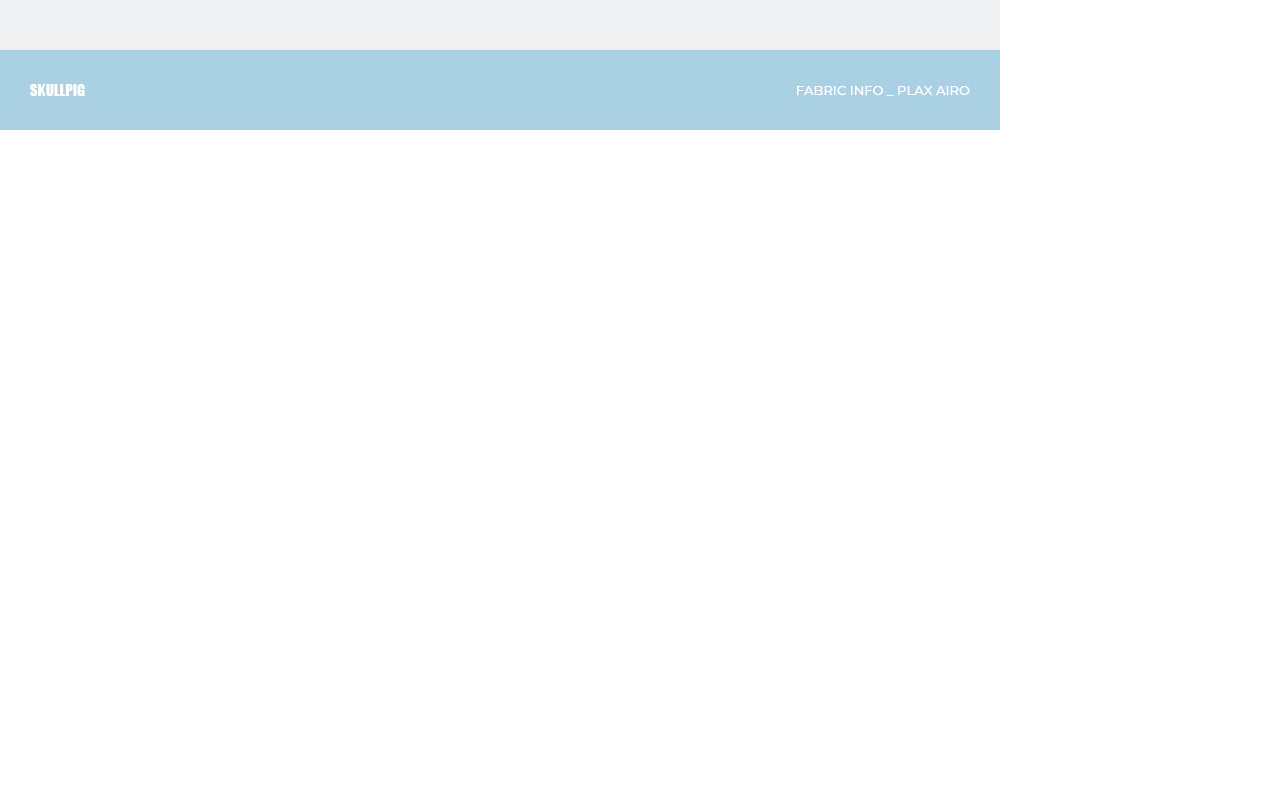
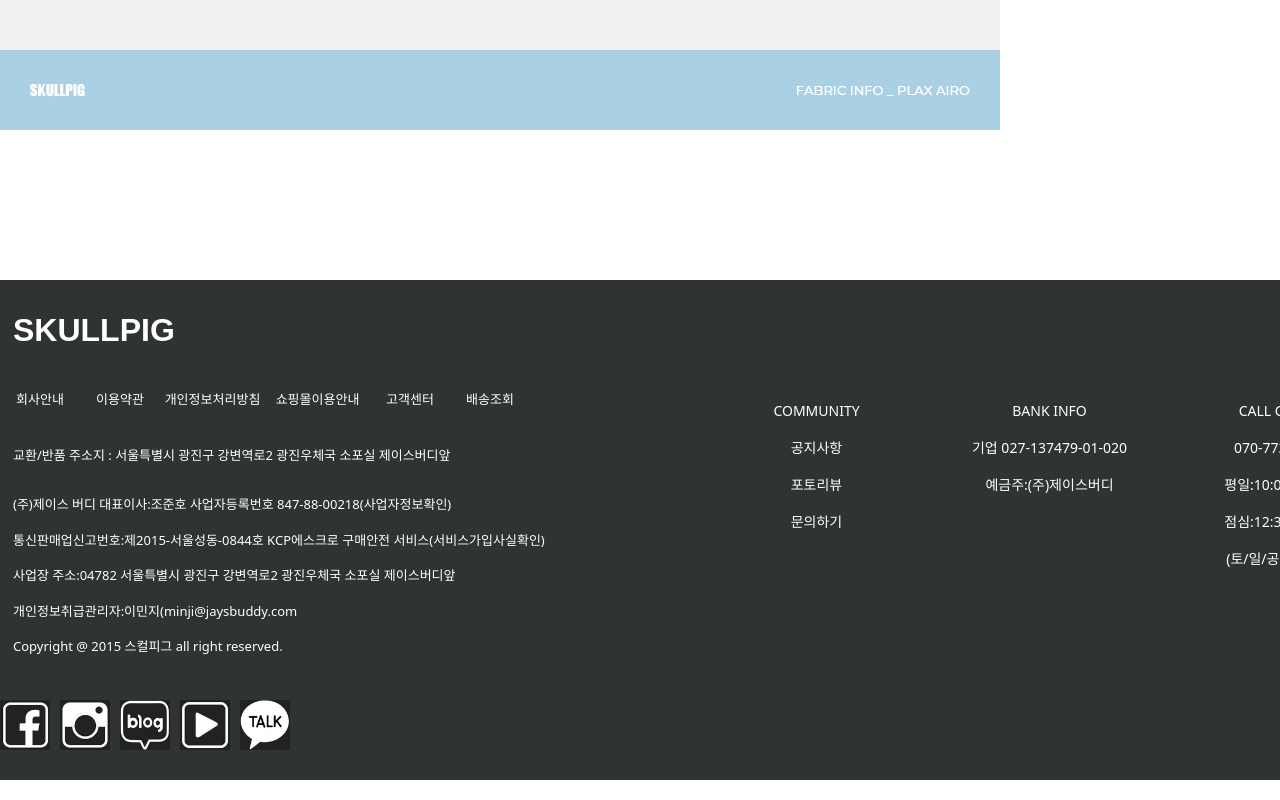
Before and after one commit to hyewonkim1/react-project, a React (Create React App) app: page /detail/0 in a window 1280 px wide. Shown: the part 3346-4146 px from the top of the page. Before the commit the page ends 3646 px from the top, so only its background shows below. Built offline with nearby package versions, Linux system fonts and the light colour scheme.

Commit message:
react ver8

```diff
--- a/src/App.js
+++ b/src/App.js
@@ -12,6 +12,7 @@
 import styled from 'styled-components';
 import { useDispatch } from 'react-redux';
 import { addItem } from './pages/store';
+
 
 
 
@@ -58,7 +59,7 @@
         <Route path='/' element={
           <Container>
             <div>
-              <Carousel fade style={{marginTop:10}}>
+              <Carousel fade style={{marginTop:20}}>
                 <Carousel.Item>
                   <img className="d-block w-100" src={process.env.PUBLIC_URL+'/images/visual_main_01.jpg'} style={{width:1296}} alt="First slide"/>
                   <Carousel.Caption>
@@ -150,8 +151,7 @@
               })
               }
             </Row>
-
-  <footer class="footer_box">
+<footer class="footer_box">
   <div class="footer">
     <div class="footer_logo">
       <a href="#!">SKULLPIG</a>
@@ -224,9 +224,11 @@
 
 
 
+
           </Container>
 
         }></Route>
+
         <Route path='about' element={<About />}>
           <Route path='info' element={<div>Information</div>} />
           <Route path='loca' element={<div>Location</div>} />
--- a/src/pages/About.js
+++ b/src/pages/About.js
@@ -1,9 +1,10 @@
 import { Outlet } from "react-router-dom";
+
 
 export default function About() {
   return (
     <>
-      <h4 className="about_title">회사 소개</h4>
+      <h3 className="about_title">회사 소개</h3>
       <img className="about_img" src={process.env.PUBLIC_URL+'/images/company_.jpg'} alt="" />
       <Outlet></Outlet>
     </>
--- a/src/pages/Cart.js
+++ b/src/pages/Cart.js
@@ -2,6 +2,7 @@
 import Table from 'react-bootstrap/Table';
 import { useDispatch, useSelector } from 'react-redux';
 import {deleteItem, subCount, addCount} from './store';
+
 
 export default function Cart() {
 
@@ -22,11 +23,15 @@
           <th>합계</th>
           <th>증감</th>
         </tr>
+
       </thead>
+
       <tbody>
         {
           state.cart.map((item,i)=>{
+
             return (
+
             <tr key={i}>
               <td>{i+1}</td>
               <td>{state.cart[i].title}</td>
@@ -45,13 +50,17 @@
                 }}>삭제</button>
               </td>
             </tr>
+
             )
+
           })
         }
       </tbody>
     </Table>
     <hr />
+    <div>전체 합계 : <span></span></div>
     <button className='btn'>주문하기</button>
+
 
     </div>
   )
--- a/src/pages/Details.js
+++ b/src/pages/Details.js
@@ -2,6 +2,7 @@
 import { useDispatch } from "react-redux";
 import { useParams } from "react-router-dom";
 import { addItem } from "./store";
+import {Link} from 'react-router-dom';
 
 export default function Details(props) {
   const {bests}=props
@@ -94,7 +95,83 @@
             <img src={bests[id].detailimg.detailimg07} alt="detail img" />
             <img src={process.env.PUBLIC_URL+'/images/cs.jpg'} alt="cs img" />
           </div>
+<footer class="footer_box">
+  <div class="footer">
+    <div class="footer_logo">
+      <a href="#!">SKULLPIG</a>
+    </div>
+
+    <div class="footer_text">
+      <div class="footer01_top">
+        <p><a href="#!"><Link to='/about'>회사안내</Link></a></p>
+        <p><a href="#!">이용약관</a></p>
+        <p><a href="#!">개인정보처리방침</a></p>
+        <p><a href="#!">쇼핑몰이용안내</a></p>
+        <p><a href="#!">고객센터</a></p>
+        <p><a href="#!">배송조회</a></p>
+        </div>
+        <div className='footer01_bottom'>
+      <p>교환/반품 주소지 : 서울특별시 광진구 강변역로2 광진우체국 소포실 제이스버디앞</p>
+      <p>(주)제이스 버디 대표이사:조준호 사업자등록번호 847-88-00218<a href="#!" class="gray">(사업자정보확인)</a></p>
+      <p>통신판매업신고번호:제2015-서울성동-0844호 KCP에스크로 구매안전 서비스<a href="#!" class="gray">(서비스가입사실확인)</a></p>
+      <p>사업장 주소:04782 서울특별시 광진구 강변역로2 광진우체국 소포실 제이스버디앞</p>
+      <p>개인정보취급관리자:이민지(minji@jaysbuddy.com</p>
+      <p>Copyright @ 2015 스컬피그 all right reserved.</p>
+    </div>
+
+</div>
+<div class="footer02">
+  <div class="community">
+    <p class="footername">COMMUNITY</p>
+    <p>공지사항</p>
+    <p>포토리뷰</p>
+    <p>문의하기</p>
+  </div>
+  <div class="bank">
+    <p class="footername">BANK INFO</p>
+    <p>기업 027-137479-01-020</p>
+    <p>예금주:(주)제이스버디</p>
+  </div>
+  <div class="call_center">
+    <p class="footername">CALL CENTER</p>
+    <p>070-7733-4698</p>
+    <p>평일:10:00 ~ 17:00</p>
+    <p>점심:12:30 ~ 13:30</p>
+    <p>(토/일/공휴일 휴무)</p>
+  </div>
+</div>
+
+<div class="sns_box">
+  <div class="sns">
+    <div class="sns01">
+      <a href="https://www.facebook.com/skullpig.official/?ref=hl" rel='noreferrer' target='_blank'><img src={process.env.PUBLIC_URL+'/images/sns01.jpg'} alt='facebook'/></a>
+    </div>
+    <div class="sns02">
+      <a href="https://www.instagram.com/skullpig_official/" rel='noreferrer' target='_blank'><img src={process.env.PUBLIC_URL+'/images/sns02.jpg'} alt='instagram'/></a>
+    </div>
+    <div class="sns03">
+      <a href="https://blog.naver.com/minjifashion" rel='noreferrer' target='_blank'><img src={process.env.PUBLIC_URL+'/images/sns03.jpg'} alt='blog'/></a>
+    </div>
+    <div class="sns04">
+      <a href="https://www.youtube.com/channel/UC8w_miDSXIGNiEP1eCJxZPQ" rel='noreferrer' target='_blank'><img src={process.env.PUBLIC_URL+'/images/sns04.jpg'} alt='youtube'/></a>
+    </div>
+    <div class="sns05">
+      <a href="https://pf.kakao.com/_xefSmxd" rel='noreferrer' target='_blank'><img src={process.env.PUBLIC_URL+'/images/sns05.jpg'} alt='kakaotalk'/></a>
+    </div>
+  </div>
+</div>
+
+</div>
+
+</footer>
+
+
+
           </div>
+
+
+
+
 
 
     )
--- a/src/pages/DetailsNew.js
+++ b/src/pages/DetailsNew.js
@@ -2,6 +2,7 @@
 import { useDispatch } from "react-redux";
 import { useParams } from "react-router-dom";
 import { addItem } from "./store";
+import {Link} from 'react-router-dom';
 
 export default function DetailsNew(props) {
   const {newData}=props
@@ -71,6 +72,76 @@
       <img src={newData[id].detailimg.detailimg05} alt="detail img" />
       <img src={process.env.PUBLIC_URL+'/images/cs.jpg'} alt="cs img" />
     </div>
+
+    <footer class="footer_box">
+  <div class="footer">
+    <div class="footer_logo">
+      <a href="#!">SKULLPIG</a>
+    </div>
+
+    <div class="footer_text">
+      <div class="footer01_top">
+        <p><a href="#!"><Link to='/about'>회사안내</Link></a></p>
+        <p><a href="#!">이용약관</a></p>
+        <p><a href="#!">개인정보처리방침</a></p>
+        <p><a href="#!">쇼핑몰이용안내</a></p>
+        <p><a href="#!">고객센터</a></p>
+        <p><a href="#!">배송조회</a></p>
+        </div>
+        <div className='footer01_bottom'>
+      <p>교환/반품 주소지 : 서울특별시 광진구 강변역로2 광진우체국 소포실 제이스버디앞</p>
+      <p>(주)제이스 버디 대표이사:조준호 사업자등록번호 847-88-00218<a href="#!" class="gray">(사업자정보확인)</a></p>
+      <p>통신판매업신고번호:제2015-서울성동-0844호 KCP에스크로 구매안전 서비스<a href="#!" class="gray">(서비스가입사실확인)</a></p>
+      <p>사업장 주소:04782 서울특별시 광진구 강변역로2 광진우체국 소포실 제이스버디앞</p>
+      <p>개인정보취급관리자:이민지(minji@jaysbuddy.com</p>
+      <p>Copyright @ 2015 스컬피그 all right reserved.</p>
+    </div>
+
+</div>
+<div class="footer02">
+  <div class="community">
+    <p class="footername">COMMUNITY</p>
+    <p>공지사항</p>
+    <p>포토리뷰</p>
+    <p>문의하기</p>
+  </div>
+  <div class="bank">
+    <p class="footername">BANK INFO</p>
+    <p>기업 027-137479-01-020</p>
+    <p>예금주:(주)제이스버디</p>
+  </div>
+  <div class="call_center">
+    <p class="footername">CALL CENTER</p>
+    <p>070-7733-4698</p>
+    <p>평일:10:00 ~ 17:00</p>
+    <p>점심:12:30 ~ 13:30</p>
+    <p>(토/일/공휴일 휴무)</p>
+  </div>
+</div>
+
+<div class="sns_box">
+  <div class="sns">
+    <div class="sns01">
+      <a href="https://www.facebook.com/skullpig.official/?ref=hl" rel='noreferrer' target='_blank'><img src={process.env.PUBLIC_URL+'/images/sns01.jpg'} alt='facebook'/></a>
+    </div>
+    <div class="sns02">
+      <a href="https://www.instagram.com/skullpig_official/" rel='noreferrer' target='_blank'><img src={process.env.PUBLIC_URL+'/images/sns02.jpg'} alt='instagram'/></a>
+    </div>
+    <div class="sns03">
+      <a href="https://blog.naver.com/minjifashion" rel='noreferrer' target='_blank'><img src={process.env.PUBLIC_URL+'/images/sns03.jpg'} alt='blog'/></a>
+    </div>
+    <div class="sns04">
+      <a href="https://www.youtube.com/channel/UC8w_miDSXIGNiEP1eCJxZPQ" rel='noreferrer' target='_blank'><img src={process.env.PUBLIC_URL+'/images/sns04.jpg'} alt='youtube'/></a>
+    </div>
+    <div class="sns05">
+      <a href="https://pf.kakao.com/_xefSmxd" rel='noreferrer' target='_blank'><img src={process.env.PUBLIC_URL+'/images/sns05.jpg'} alt='kakaotalk'/></a>
+    </div>
+  </div>
+</div>
+
+</div>
+
+</footer>
     </div>
   )
     }
--- a/src/pages/page.css
+++ b/src/pages/page.css
@@ -5,18 +5,18 @@
   margin: 0 auto;
 }
 .banner_box {
-  margin: 0 auto;
-  margin-top: 10px;
+  margin: 20px auto;
 }
 .banner_box img {
   width: 50%;
 }
 .best_title {
-  margin: 20px 0;
+  margin: 40px 0;
   font-weight: bold;
 }
 .new_title {
   margin: 20px 0;
+  margin-bottom: 35px;
   font-weight: bold;
 }
 .best_box  {
@@ -33,6 +33,7 @@
   height: 500px;
   background-color: rgb(48, 51, 51);
   margin-top: 20px;
+  margin: 0 auto;
 }
 .footer_logo {
   width: 150px;
@@ -195,6 +196,7 @@
   margin: 20px auto;
 }
 
+
 .d_best_box, .d_new_box {
   width: 1400px;
   margin: 0 auto;
```
